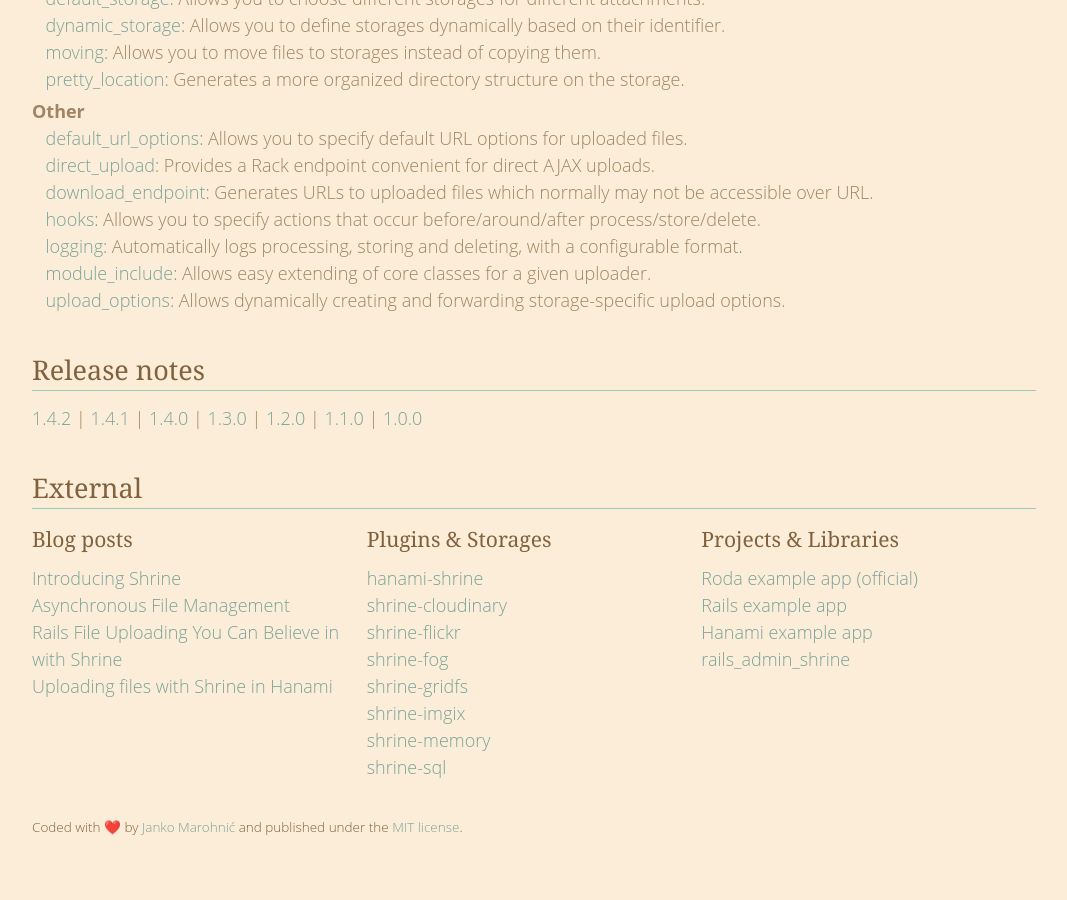
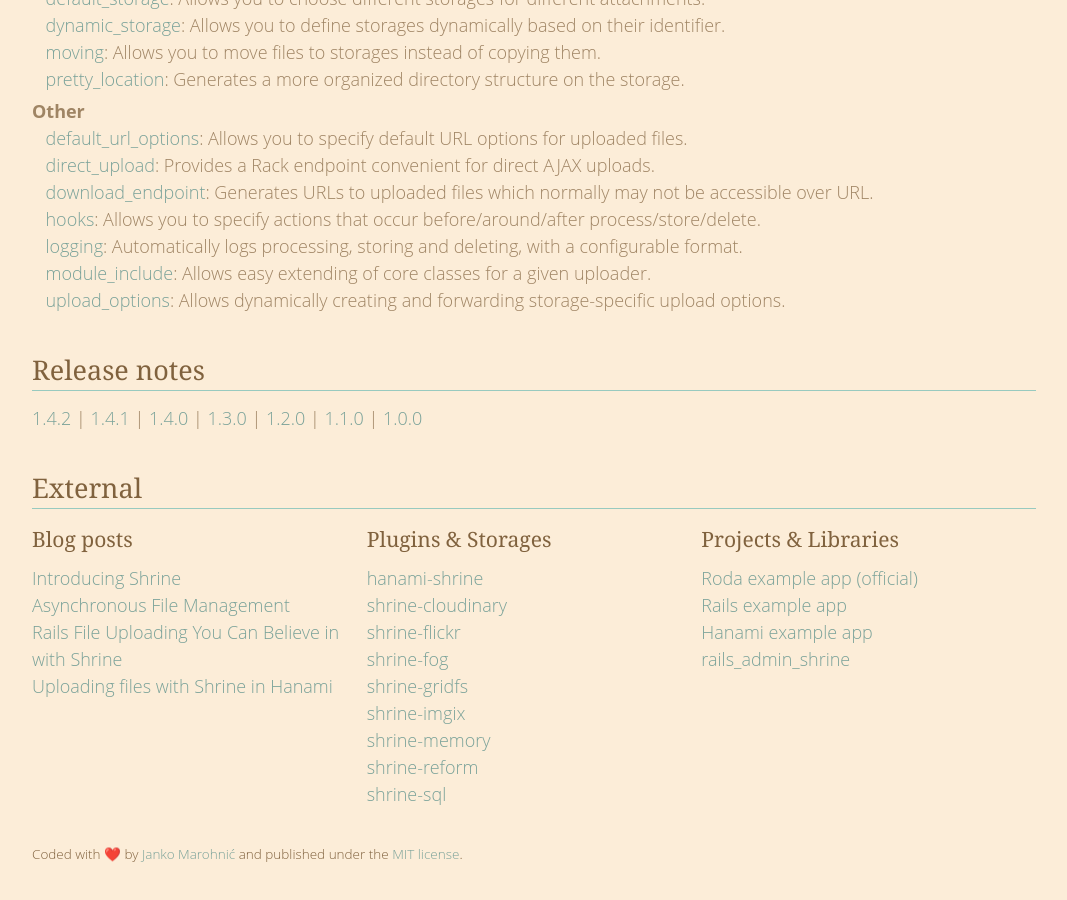
Before and after one commit to avinashcodeer/Romenics, a Jekyll site: the page built from www/index.html, in a window 1280 px wide and 900 px high, scrolled down 1434 px. Shown: the whole window, without its empty margins (106-1173 px from the left). Built offline with Jekyll 4.4.1, drawn with Linux system fonts in a browser that asks for light colours; emoji names are drawn with the system emoji font; before the commit the page ends 2307 px from its top, so only the background shows below that.

Commit message:
Link shrine-reform on the website

```diff
--- a/www/_data/external.yml
+++ b/www/_data/external.yml
@@ -38,6 +38,9 @@
       name: shrine-memory
       url: https://github.com/janko-m/shrine-memory
     -
+      name: shrine-reform
+      url: https://github.com/janko-m/shrine-reform
+    -
       name: shrine-sql
       url: https://github.com/janko-m/shrine-sql
 -
```
